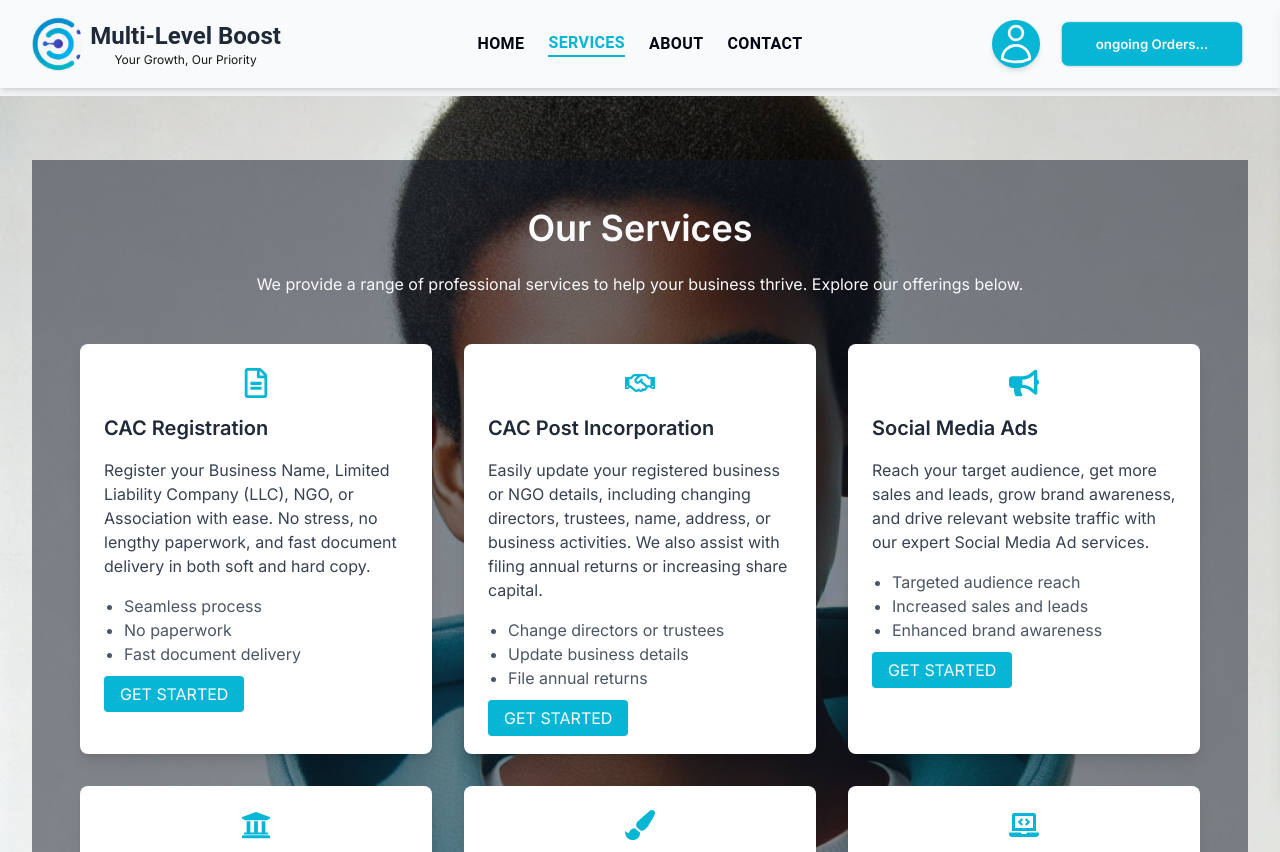
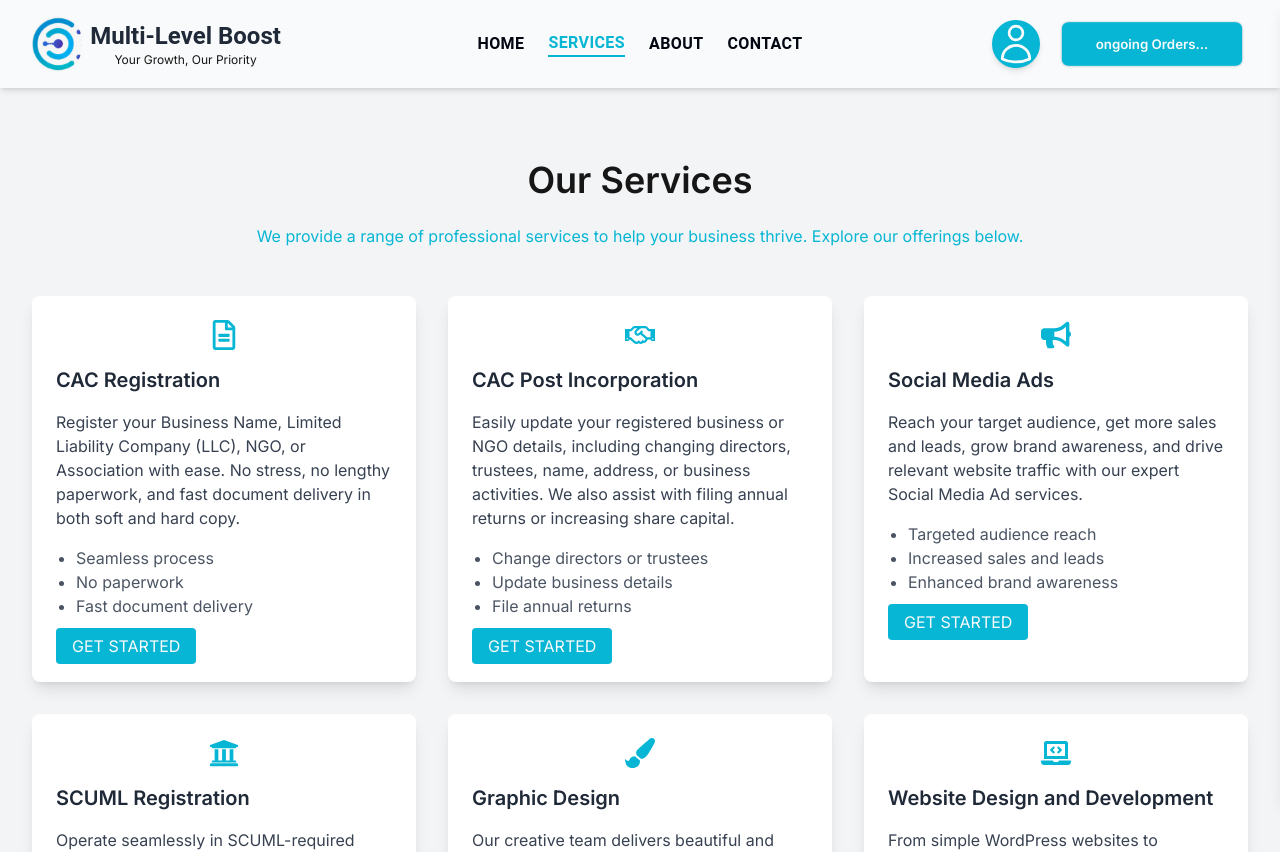
Before and after one commit to elijahkelechi/mlb_frontend, a React (Vite) app: page /services in a window 1280 px wide. Shown: the top 852 px of the page. Built offline with nearby package versions, Linux system fonts and the light colour scheme.

Commit message:
I commit

```diff
--- a/src/pages/Home.jsx
+++ b/src/pages/Home.jsx
@@ -93,7 +93,7 @@ const Home = () => {
           </ul>
         </div>
       ),
-      icon: <ShieldCheckIcon className="text-cyan-500 size-14" />,
+      icon: <IdentificationIcon className="text-cyan-500 size-14" />,
       link: "/",
     },
     {
@@ -106,7 +106,7 @@ const Home = () => {
           for your business.
         </div>
       ),
-      icon: <IdentificationIcon className="text-cyan-500 size-14" />,
+      icon: <ShieldCheckIcon className="text-cyan-500 size-14" />,
       link: "/",
     },
     {
--- a/src/pages/Services.jsx
+++ b/src/pages/Services.jsx
@@ -91,17 +91,17 @@ const services = [
 const Services = () => {
   return (
     <div
-      className="bg-cover bg-center bg-no-repeat py-16 px-4 md:px-8"
-      style={{ backgroundImage: `url(${heroImage})` }}
+      className=" bg-cover bg-center bg-no-repeat py-16 px-4 md:px-8"
+      // style={{ backgroundImage: `url(${heroImage})` }}
     >
       {/* Overlay */}
-      <div className="bg-gray-900 bg-opacity-50 py-12 px-4 sm:px-6 md:px-12">
+
       {/* Header Section */}
       <div className="max-w-7xl mx-auto text-center">
-          <h1 className="text-2xl sm:text-3xl md:text-4xl font-bold text-gray-50 mb-6">
+        <h1 className="text-2xl sm:text-3xl md:text-4xl font-bold text-gray-850 mb-6">
           Our Services
         </h1>
-          <p className="text-gray-50 text-sm sm:text-base mb-8 sm:mb-12">
+        <p className=" text-cyan-500 text-sm sm:text-base mb-8 sm:mb-12">
           We provide a range of professional services to help your business
           thrive. Explore our offerings below.
         </p>
@@ -144,7 +144,6 @@ const Services = () => {
         ))}
       </div>
     </div>
-    </div>
   );
 };
 
```
Lines whose indentation alone changed are shown as unchanged.
